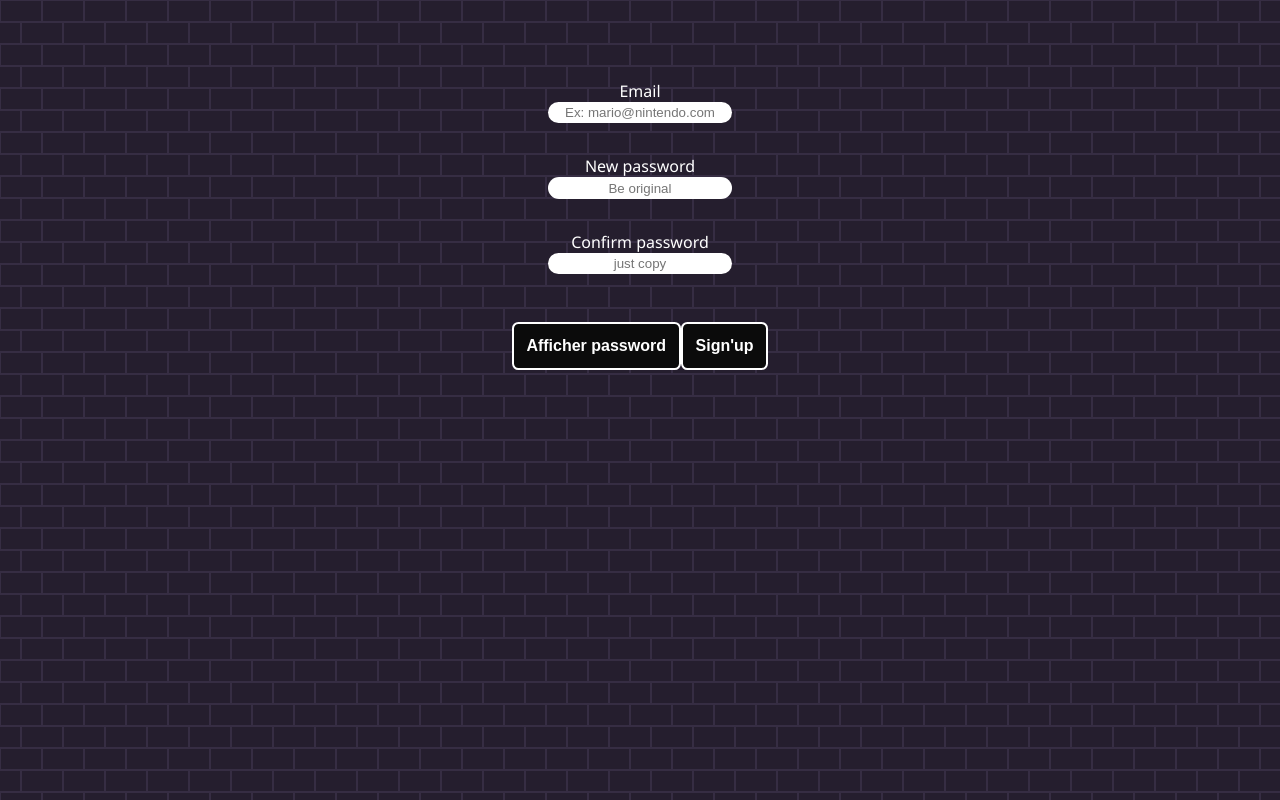
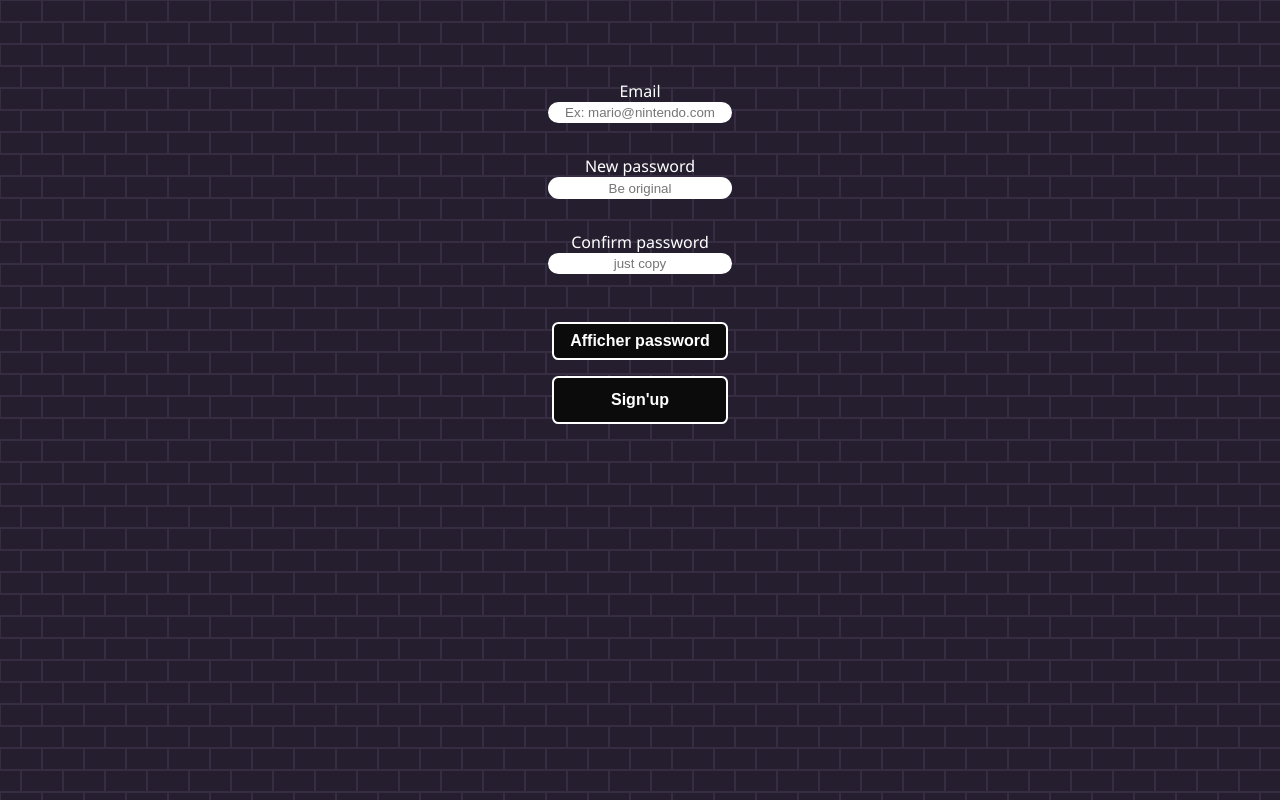
Before and after one commit to vinz-DY/projet_fullstack, a React (Vite) app in the folder frontend/: page /signup in a window 1280 px wide. Built offline with nearby package versions, Linux system fonts and the light colour scheme; no server answers; a web font is replaced by a local one.

Commit message:
ajout button affiche password css

```diff
--- a/frontend/src/pages/Signup.jsx
+++ b/frontend/src/pages/Signup.jsx
@@ -96,9 +96,9 @@ function Signup() {
             required
           />
         </label>
-        <div>
+        <div className="buttonsignup">
           <button
-            className="play playmarg"
+            className="play playmarg viewpass"
             type="button"
             onClick={handleTogglePassword}
           >
--- a/frontend/src/pages/signup.css
+++ b/frontend/src/pages/signup.css
@@ -13,3 +13,11 @@
   display: flex;
   gap: 2rem;
 }
+
+.buttonsignup {
+  display: flex;
+  flex-direction: column;
+}
+.viewpass {
+  padding: 0.5rem 1rem;
+}
```
